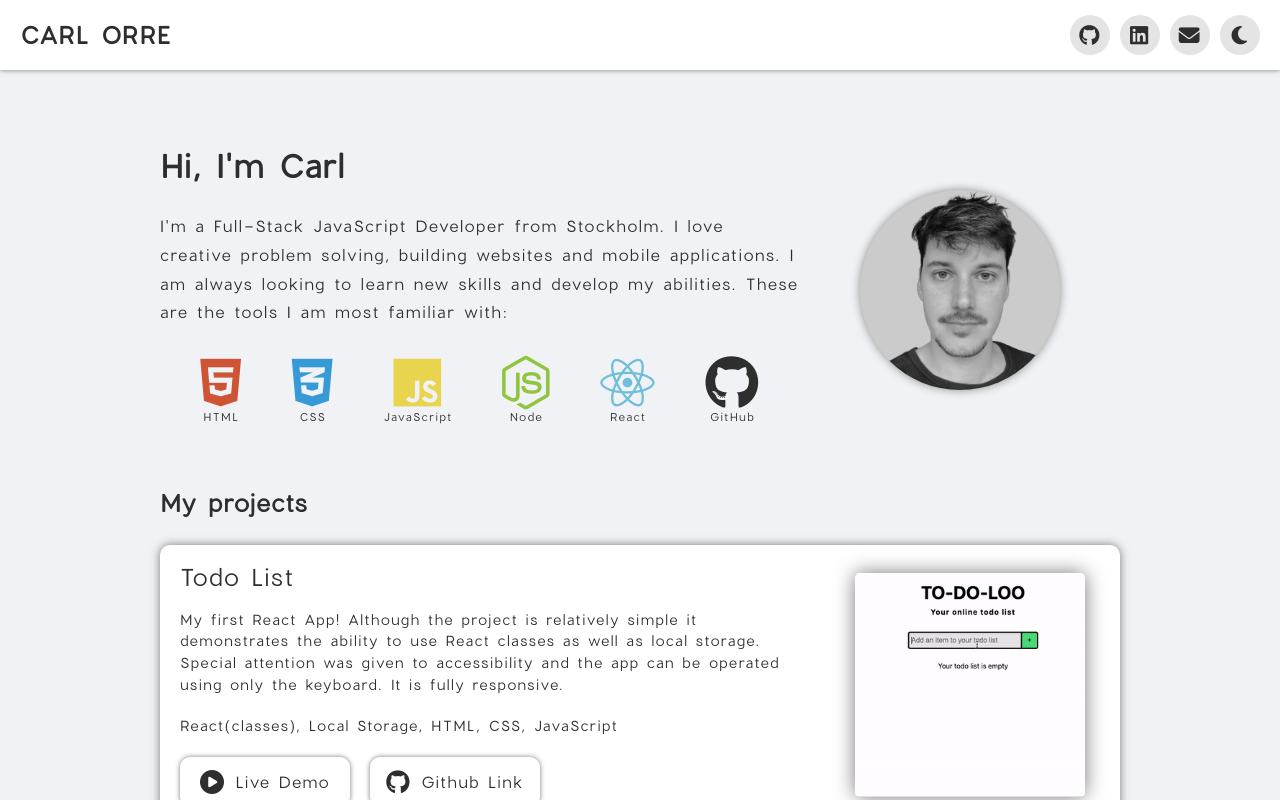
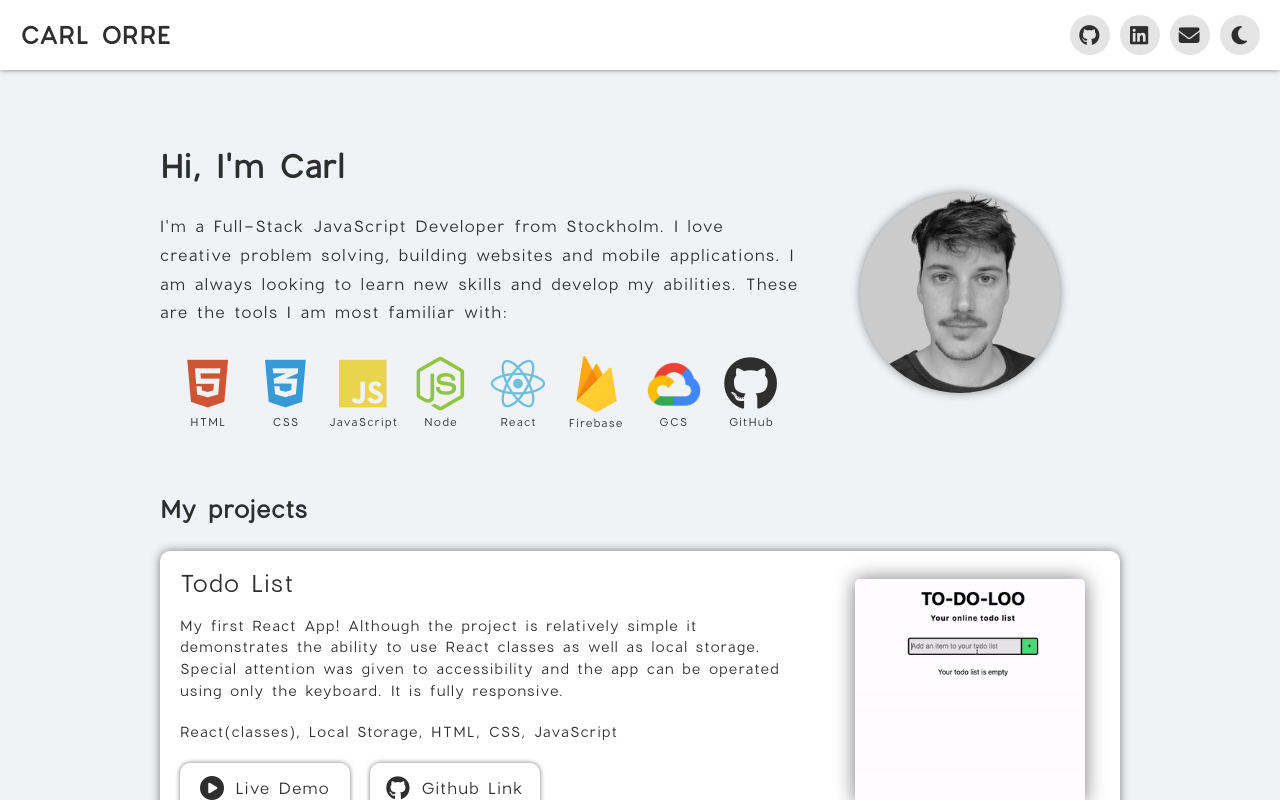
Before and after one commit to carlorre/portfolio, a React (Create React App) app: page / in a window 1280 px wide. Built offline with nearby package versions, Linux system fonts and the light colour scheme.

Commit message:
added firebase and google cloud to tech stack

```diff
--- a/src/components/Hero.jsx
+++ b/src/components/Hero.jsx
@@ -8,7 +8,10 @@ const stack = [
   {name: 'JavaScript', icon: 'fab fa-js', color: '#e9d44d'},
   {name: 'Node', icon: 'fab fa-node-js', color: '	#90c53f'},
   {name: 'React', icon: 'fab fa-react', color: '#6fbfdb'},
+  {name: 'Firebase', logo: '/images/firebase_logo.png', size: '0.75em'},
+  {name: 'GCS', logo: '/images/gcs_logo.png', size: '1.25em'},
   {name: 'GitHub', icon: 'fab fa-github'},
+
 ]
 
 const Hero = () => (
@@ -29,6 +32,8 @@ const Hero = () => (
               name={item.name}
               icon={item.icon}
               color={item.color}
+              logo={item.logo}
+              size={item.size}
             />
 
     ))}
--- a/src/components/TechIcons.css
+++ b/src/components/TechIcons.css
@@ -8,8 +8,10 @@
   margin: 1px;
   border-radius: 10px;
   font-size: 3.4em;
+  width: 40px;
 }
 
 .tech-logo-text {
   font-size: 0.7rem;
+  padding-top: 5px;
 }
--- a/src/components/TechIcons.jsx
+++ b/src/components/TechIcons.jsx
@@ -4,6 +4,7 @@ import './TechIcons.css'
 const TechIcons = (stack) => (
   <div className="tech-logo-container">
     <i style={{color: stack.color}} className={stack.icon}></i>
+    <img style={{width: stack.size}} src={stack.logo} alt="" srcset=""/>
     <p className="tech-logo-text">{stack.name}</p>
   </div>
 )
--- a/src/projectsArray.js
+++ b/src/projectsArray.js
@@ -41,7 +41,7 @@ export const projects = [
   },
   {
     name: 'Portfolio',
-    description: 'My personal portfolio page built with React and is used as a platform to display my work. The application is hosted on Netlify and is fully responsive. It has a dark mode feature that persists using local storage.',
+    description: 'My personal portfolio page built with React which is used as a platform to display my work. The application is hosted on Netlify and is fully responsive. It has a dark mode feature that persists using local storage.',
     technologyUsed: 'React Native, Local Storage, HTML, CSS, JavaScript',
     gitHubLink: 'https://github.com/carlorre/portfolio',
     media: './media/portfolio.png',
```
Also changed, not shown: public/images/firebase_logo.png (added), public/images/gcs_logo.png (added).
